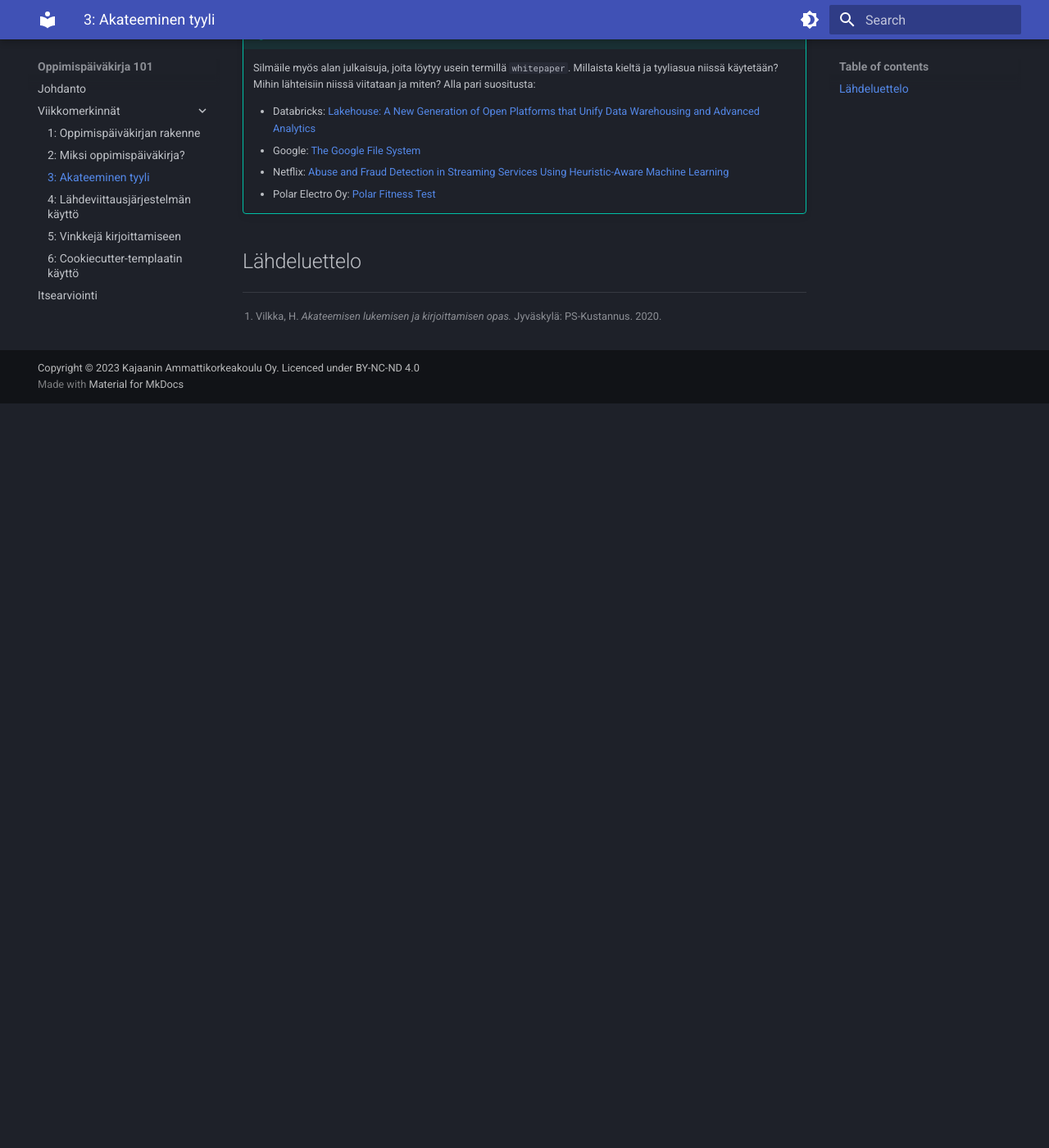
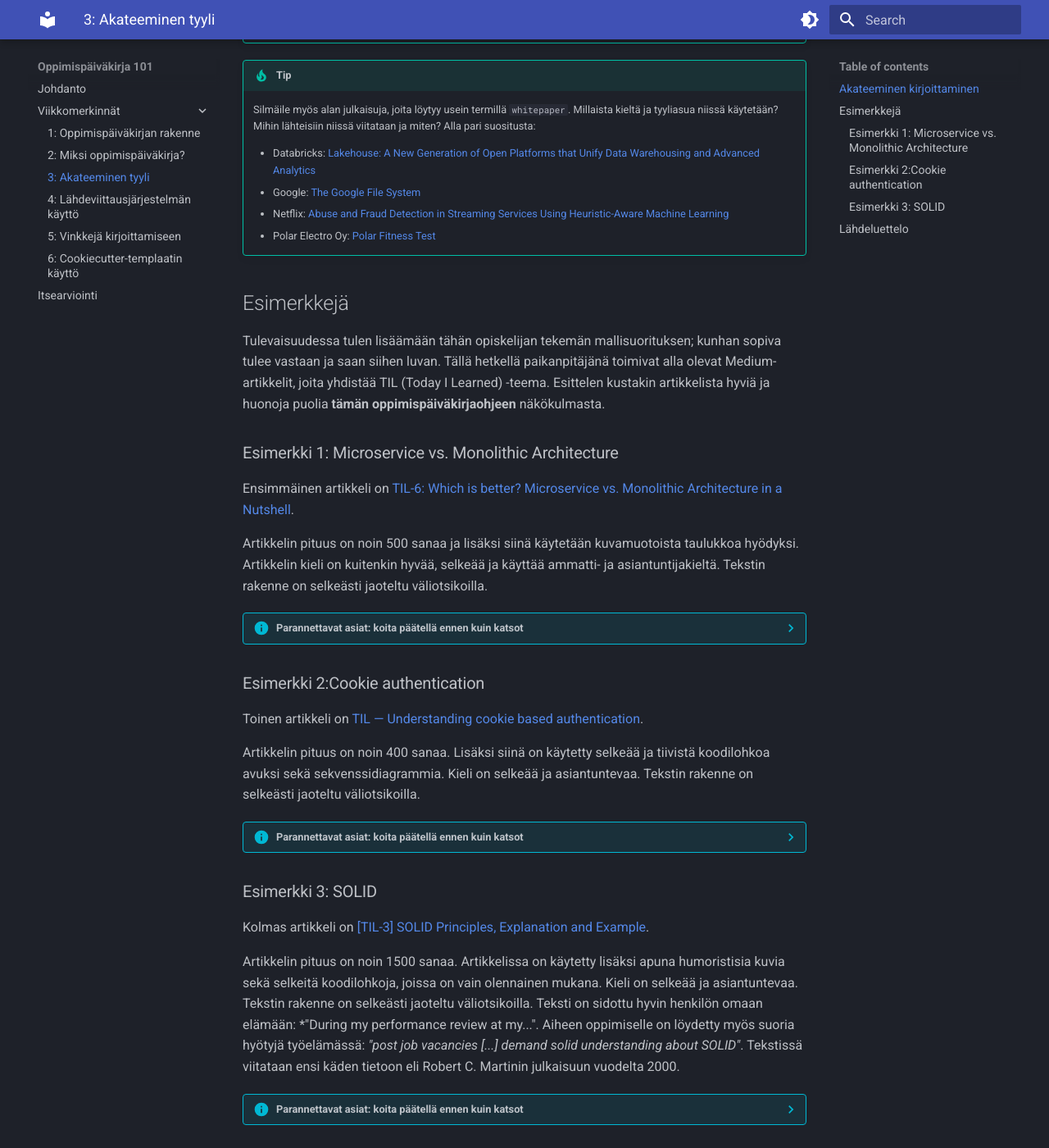
Before and after one commit to sourander/oat, an MkDocs documentation site: the page built from docs/weeks/03_tyyli.md, in a window 1280 px wide and 1400 px high, scrolled down 1416 px. Shown: the whole window at 82% size. Built offline with MkDocs 1.6.1 and Material for MkDocs 9.7.7, drawn with Linux system fonts in a browser that asks for light colours; before the commit the page ends 1908 px from its top, so only the background shows below that; some of the changed text lies outside the part shown.

Commit message:
Added examples of style

```diff
--- a/docs/weeks/03_tyyli.md
+++ b/docs/weeks/03_tyyli.md
@@ -1,4 +1,6 @@
 # 3: Akateeminen tyyli
+
+## Akateeminen kirjoittaminen
 
 ![Kirjanlukuvinkit](../images/lukuvinkit.png)
 
@@ -25,6 +27,59 @@
     * Netflix: [Abuse and Fraud Detection in Streaming Services Using Heuristic-Aware Machine Learning](https://arxiv.org/pdf/2203.02124.pdf)
     * Polar Electro Oy: [Polar Fitness Test](https://www.polar.com/en/img/static/whitepapers/pdf/polar-fitness-test-white-paper.pdf)
 
+## Esimerkkejä
+
+Tulevaisuudessa tulen lisäämään tähän opiskelijan tekemän mallisuorituksen; kunhan sopiva tulee vastaan ja saan siihen luvan. Tällä hetkellä paikanpitäjänä toimivat alla olevat Medium-artikkelit, joita yhdistää TIL (Today I Learned) -teema. Esittelen kustakin artikkelista hyviä ja huonoja puolia **tämän oppimispäiväkirjaohjeen** näkökulmasta.
+
+### Esimerkki 1: Microservice vs. Monolithic Architecture
+
+Ensimmäinen artikkeli on [TIL-6: Which is better? Microservice vs. Monolithic Architecture in a Nutshell](https://recepinanc.medium.com/til-6-microservices-vs-monolithic-architecture-b58488b846dd).
+
+Artikkelin pituus on noin 500 sanaa ja lisäksi siinä käytetään kuvamuotoista taulukkoa hyödyksi. Artikkelin kieli on kuitenkin hyvää, selkeää ja käyttää ammatti- ja asiantuntijakieltä. Tekstin rakenne on selkeästi jaoteltu väliotsikoilla.
+
+??? info "Parannettavat asiat: koita päätellä ennen kuin katsot"
+
+    Parannettavaa:
+
+    *  Lähteet ovat listattuna lopussa, mutta niitä ei ole käytetty tekstissä.
+        *  Kenties esimerkiksi Fundamentals of Software Architecture -kirja voisi olla hyvä lähtökohta.
+    *  Taulu on kuvamuotoinen. Markdown-taulukko olisi parempi.
+    *  Sisältö on liian luettelovetoinen (bullet point)
+    *  Runko toistaa ylälaidan taulukossa näkyvän tiedon.
+        *  Runkoteksti voisi syventää taulukon tietoja lähdekirjallisuuden avulla.
+
+### Esimerkki 2:Cookie authentication
+
+Toinen artikkeli on [TIL — Understanding cookie based authentication](https://medium.com/@AbbasPlusPlus/til-understanding-cookie-based-authentication-57701a4577a1).
+
+Artikkelin pituus on noin 400 sanaa. Lisäksi siinä on käytetty selkeää ja tiivistä koodilohkoa avuksi sekä sekvenssidiagrammia. Kieli on selkeää ja asiantuntevaa. Tekstin rakenne on selkeästi jaoteltu väliotsikoilla.
+
+??? info "Parannettavat asiat: koita päätellä ennen kuin katsot"
+
+    Parannettavaa:
+
+    * Lähteet puuttuvat kokonaan.
+        * Kenties Mozilla Developer Networkin artikkeli olisi hyvä lähtökohta.
+    * Sekvenssidiagrammi kannattaisi tehdä Mermaidilla. Näin se on helpompi versionhallita kuin PNG-kuva.
+    * 100 sanaa lisää olisi voinut syventää artikkelia.
+        * Kenties tokenin sisältö olisi voinut olla hyvä lisäys.
+
+### Esimerkki 3: SOLID
+
+Kolmas artikkeli on [[TIL-3] SOLID Principles, Explanation and Example](https://davidasync.medium.com/til-3-solid-principles-explanation-and-example-4875567aa2b3).
+
+Artikkelin pituus on noin 1500 sanaa. Artikkelissa on käytetty lisäksi apuna humoristisia kuvia sekä selkeitä koodilohkoja, joissa on vain olennainen mukana. Kieli on selkeää ja asiantuntevaa. Tekstin rakenne on selkeästi jaoteltu väliotsikoilla. Teksti on sidottu hyvin henkilön omaan elämään: *"During my performance review at my...". Aiheen oppimiselle on löydetty myös suoria hyötyjä työelämässä: *"post job vacancies [...] demand solid understanding about SOLID"*. Tekstissä viitataan ensi käden tietoon eli Robert C. Martinin julkaisuun vuodelta 2000.
+
+??? info "Parannettavat asiat: koita päätellä ennen kuin katsot"
+
+    Parannettavaa:
+
+    *  Osa lähteistä on listattu vain lähdeluettelossa, mutta ei tekstissä.
+    *  Osa lähteistä on vain tekstin sisällä, mutta ei listattuna lähdeluettelossa.
+    *  Teksti ylittää 500 sanan rajan reilusti.
+        *  Onhan opettaja pyytänyt käsittelemään kaikki viisi periaatetta samassa postauksessa?
+        *  Jos on, pitäisikö jokin periaate käsitellä kattavasti ja muut pintapuoleisesti?
+
 ## Lähdeluettelo
 
 [^1d1c01]: Vilkka, H. *Akateemisen lukemisen ja kirjoittamisen opas.* Jyväskylä: PS-Kustannus. 2020.
```
Also changed, not shown: docs/weeks/01_rakenne.md (+8 -0 lines).
